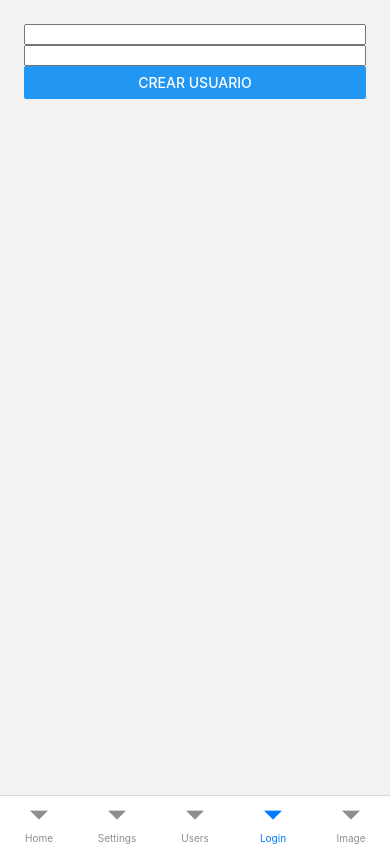
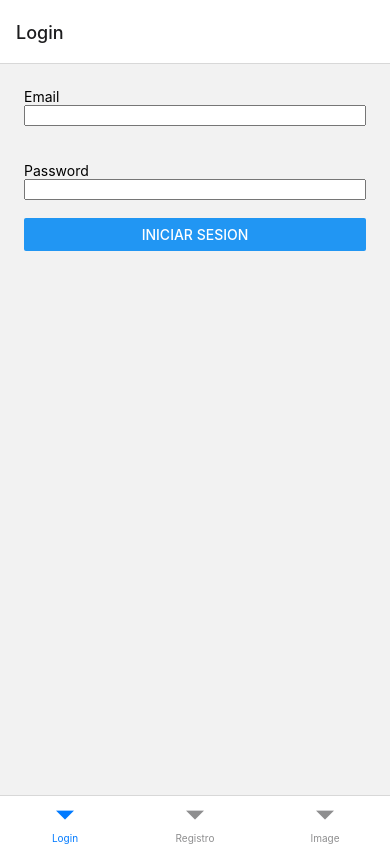
Before and after one commit to MarcoCarrillo/Moviles9, a React Native app: screen /Login in a window 390 px wide. Built offline with nearby package versions, Linux system fonts and the light colour scheme.

Commit message:
Login, Registro y Logout funcional

```diff
--- a/App.js
+++ b/App.js
@@ -5,6 +5,7 @@ import { createBottomTabNavigator } from '@react-navigation/bottom-tabs';
 import UserStack from './UserStack';
 import InicioSesion from './InicioSesion';
 import Subir from './Subir';
+import Login from './Login';
 
 function HomeScreen() {
   return (
@@ -28,11 +29,12 @@ export default function App() {
   return (
     <NavigationContainer>
       <Tab.Navigator>
-        <Tab.Screen name="Home" component={HomeScreen} />
-        <Tab.Screen name="Settings" component={SettingsScreen} />
-        <Tab.Screen name="Users" component={UserStack}  options={{ headerShown: false }} />
-        <Tab.Screen name="Login" component={InicioSesion}  options={{ headerShown: false }} />
-        <Tab.Screen name="Image" component={Subir}  options={{ headerShown: false }} />
+        {/* <Tab.Screen name="Home" component={HomeScreen} />
+        <Tab.Screen name="Settings" component={SettingsScreen} /> */}
+        {/* <Tab.Screen name="Users" component={UserStack}  options={{ headerShown: false }} /> */}
+        <Tab.Screen name="Login" component={Login} />
+        <Tab.Screen name="Registro" component={InicioSesion}  />
+        <Tab.Screen name="Image" component={Subir}  />
       </Tab.Navigator>
     </NavigationContainer>
   );
--- a/InicioSesion.js
+++ b/InicioSesion.js
@@ -1,11 +1,17 @@
 import React, { useState } from "react";
 import { Text, View, Button } from 'react-native';
 import {createUserWithEmailAndPassword, getAuth} from 'firebase/auth';
+import { useNavigation } from "@react-navigation/native";
+import Login from './Login';
+
 
 export default function InicioSesion(){
     const [usuario, setusuario] = useState("");
     const [password, setpassword] = useState("");
+    const [er, setEr] = useState(false);
+    const [exito, setExito] = useState(false);
     const auth = getAuth();
+    const navigation = useNavigation();
 
     const registrar = function () {
         console.log(password);
@@ -15,16 +21,30 @@ export default function InicioSesion(){
         .then(userCredential => {
             console.log(userCredential);
             const user = userCredential.user;
+            if(user){
+                console.log('Usuario creado');
+                setExito(true);
+                navigation.navigate('Login')
+            }
         }).catch ( e => {
             console.log(e);
+            setEr(true);
         })
         ;
     }
     return (
         <View style={{ flex: 1, padding:24 }}>
-            <input  onChange={(e) => setusuario(e.nativeEvent.target.value)} type={Text}></input>
-            <input onChange={(e) => setpassword(e.nativeEvent.target.value)} type={Text}></input>
-            <Button title="Crear Usuario" onPress={() => registrar()}></Button>
+            {exito ? <Text>Usuario creado correctamente</Text> : <Text>Email</Text>}
+            {exito ? <Text></Text> : <input  onChange={(e) => setusuario(e.nativeEvent.target.value)}  type={Text}></input> }
+            <br></br>
+            {exito ? <Text></Text> : <Text>Password</Text>}
+            {exito ? <Text></Text> : <input onChange={(e) => setpassword(e.nativeEvent.target.value)} type={Text}></input>}
+
+            <br></br>
+
+            {exito ? null : <Button title="Crear Usuario" onPress={() => registrar()}></Button>}
+
+            {er ? <Text>Hubo un error!</Text> : <Text></Text>}
         </View>
     )
 }
--- /dev/null
+++ b/Login.js
@@ -0,0 +1,77 @@
+import React, { useState } from "react";
+import { Text, View, Button } from 'react-native';
+import { getAuth, signInWithEmailAndPassword, signOut } from "firebase/auth";
+import { Fragment } from "react";
+import { useNavigation } from "@react-navigation/native";
+
+export default function Login(){
+    const [email, setEmail] = useState("");
+    const [password, setPassword] = useState("");
+    const [logged, setLogged] = useState(false);
+    const [ocultar, setOcultar] = useState(false);
+    const [e, setE] = useState(false);
+    const auth = getAuth();
+    const navigation = useNavigation();
+
+    const loggearse = function () {
+        console.log(password);
+        console.log(email);
+        console.log("Inicio Sesion");
+        const auth = getAuth();
+        signInWithEmailAndPassword(auth, email, password)
+        .then((userCredential) => {
+            // Signed in
+            console.log("Signed in");
+            const user = userCredential.user;
+            console.log(userCredential);
+            setE(false);
+            navigation.navigate('Image');
+            //Si el usuario esta logueado mandar a llamar el state
+            if(user){
+                setLogged(true);
+                setOcultar(true);
+            }
+            setE(false);
+        })
+        .catch((error) => {
+            const errorCode = error.code;
+            const errorMessage = error.message;
+            console.log(errorMessage);
+            setE(true);
+            setOcultar(false);
+        });
+
+    }
+
+
+
+    const cerrarSesion = function() {
+        const auth = getAuth();
+        signOut(auth).then(() => {
+            // Sign-out successful.
+            console.log('El usuario cerro sesion correctamente.');
+            setLogged(false);
+            setE(false);
+          }).catch((error) => {
+            // An error happened.
+            setE(true);
+          });
+    }
+    return (
+        <View style={{ flex: 1, padding:24 }}>
+            {logged ? <Text type="title">Bienvenido!</Text>: <Text></Text>}
+
+            {ocultar ? null : <Text>Email</Text> }
+            {ocultar ? null : <input  onChange={(e) => setEmail(e.nativeEvent.target.value)} type={Text}></input>}
+            <br></br>
+
+            <br></br>
+            {ocultar ? null : <Text>Password</Text>}
+            {ocultar ? null : <input onChange={(e) => setPassword(e.nativeEvent.target.value)} type='password'></input>}
+            <br></br>
+
+            {logged ? <Button color="red" title="Cerrar Sesion" onPress={() => cerrarSesion()}></Button>  : <Button title="Iniciar Sesion" onPress={() => loggearse()}></Button>}
+            {e ?<Text>Hubo un error!</Text> : <Text></Text>}
+        </View>
+    )
+}
```
